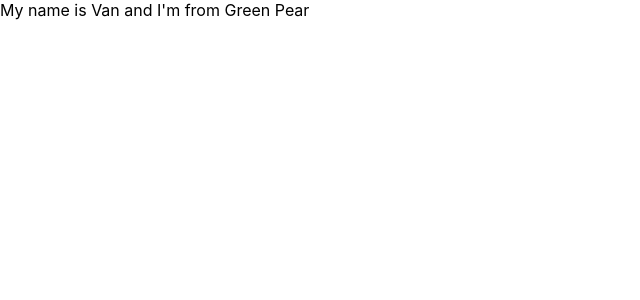
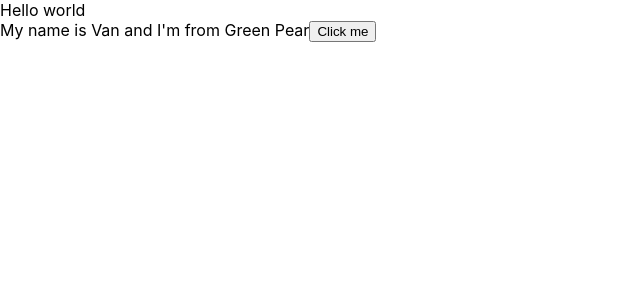
Before and after one commit to vanguyen333/reactUltimate, a React (Create React App) app: page / in a window 1280 px wide. Shown: the top 300 px of the page, without its empty margins (0-640 px from the left). Built offline with nearby package versions, Linux system fonts and the light colour scheme.

Commit message:
edit MyComponent and App.js

```diff
--- a/src/App.js
+++ b/src/App.js
@@ -6,15 +6,11 @@ import MyComponent from "./components/MyComponent";
 import React from "react";
 
 class App extends React.Component {
-  state = {
-    name: "Van",
-    address: "Green Pear",
-    age: 0,
-  };
   render() {
     return (
       <div>
-        My name is {this.state.name} and I'm from {this.state.address}
+        Hello world
+        <MyComponent></MyComponent>
       </div>
     );
   }
--- a/src/components/MyComponent.js
+++ b/src/components/MyComponent.js
@@ -5,11 +5,16 @@ import React from "react";
 
 class MyComponent extends React.Component {
   //JSX
+  state = {
+    name: "Van",
+    address: "Green Pear",
+    age: 0,
+  };
   render() {
     return (
       <div>
-        my first component
-        {Math.random()}
+        My name is {this.state.name} and I'm from {this.state.address}
+        <button>Click me</button>
       </div>
     );
   }
```
